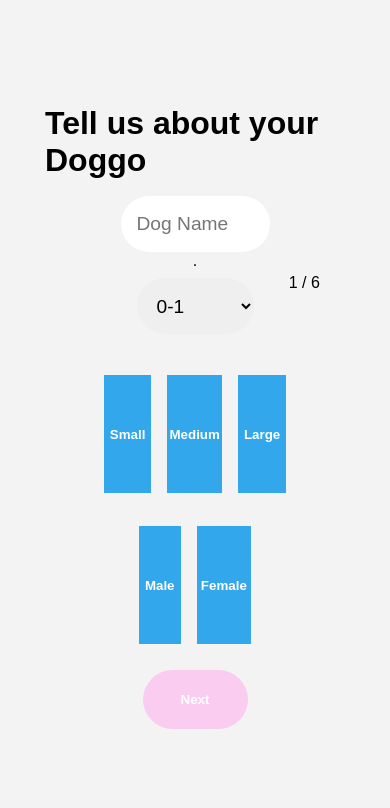
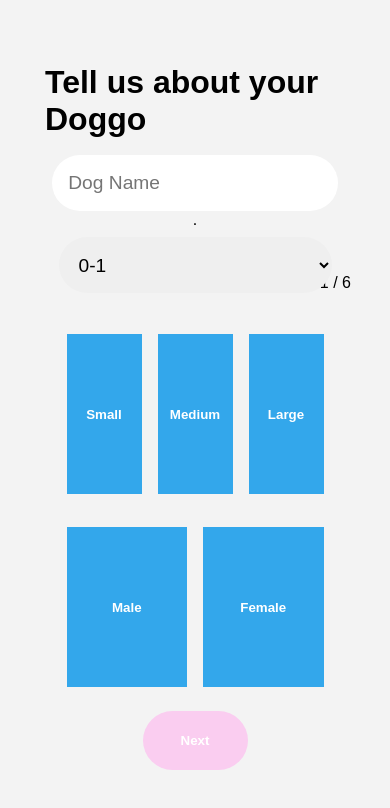
Before and after one commit to n335h/doggystuff, a React (Create React App) app: page /Survey in a window 390 px wide. Shown: the top 808 px of the page. Built offline with nearby package versions, Linux system fonts and the light colour scheme; no server answers.

Commit message:
some button styles css survey

```diff
--- a/src/pages/Landing/Landing.css
+++ b/src/pages/Landing/Landing.css
@@ -249,7 +249,7 @@ input:focus {
   background-color: var(--main-blue); /* Change this to your desired button style */
   color: #fff;
   padding: 10px;
-  margin-left: -10.5vw;
+  margin-left: -10.4vw;
   margin-top: 0.6vh;
   font-size: 1.1rem;
   font-weight:600;
--- a/src/pages/Navbar/Navbar.tsx
+++ b/src/pages/Navbar/Navbar.tsx
@@ -120,6 +120,8 @@ export default function Navbar({ isSignedIn, setIsSignedIn, visible }: NavbarPro
     const section2End = 2 * sectionHeight;
     const section3Start = 2 * sectionHeight;
     const section3End = 3 * sectionHeight;
+    const section4Start = 3 * sectionHeight;
+    const section4End = 4 * sectionHeight;
 
 
 
@@ -136,6 +138,9 @@ export default function Navbar({ isSignedIn, setIsSignedIn, visible }: NavbarPro
       }
       else if (scrollY >= section3Start && scrollY < section3End) {
         currentSection = 3;
+        console.log('currentSection', currentSection);
+      } else if (scrollY >= section4Start && scrollY < section4End) {
+        currentSection = 4;
         console.log('currentSection', currentSection);
       }
       // Add more conditions and color classes as needed
@@ -155,7 +160,12 @@ export default function Navbar({ isSignedIn, setIsSignedIn, visible }: NavbarPro
         newColor =  'logo3'; // Set the desired color
         newSignOutColor = 'signedinicon3';
         console.log('newColor3', newColor);
+      } else if (currentSection === 4) {
+        newColor =  'logo4'; // Set the desired color
+        newSignOutColor = 'signedinicon4';
+        console.log('newColor4', newColor);
       }
+
       // Get the path element by its ID
       const pathElement = document.getElementById('profileicon');
       const pathElement2 = document.getElementById('dropdown-menu-signout-button');
--- a/src/pages/Survey/formPages/Survey.css
+++ b/src/pages/Survey/formPages/Survey.css
@@ -75,13 +75,11 @@ label, legend {
 
 
 }
-.dogSexOption, .dogSizeOption{
+.dogSexOption, .dogSizeOption, .dogHealthOption {
     display: flex;
     flex-direction: column;
     align-items: center;
     justify-content: center;
-    width:10vw;
-
 
 
 }
@@ -96,8 +94,8 @@ label, legend {
     flex-direction: row;
     align-items: center;
     justify-content: center;
-    height: 14vh;
-    width: 14vw;
+    height: 20vh;
+    width: 15vw;
     background-color: var(--main-blue);
     color: #fff;
     font-weight: 700;
@@ -238,46 +236,90 @@ margin: 2rem;
     justify-content: center;
 }
 
+@media screen and (max-width: 1200px){
+
+    .dogSex button , .dogSize button, .pureCross button, .dogHealth button {
+        height: 20vh;
+        width: 20vw;
+    }
+     .dogSize, .dogSex {
+        width: 40vw;
+    }
 
 
+    .surveyForm input {
+        width:60%;
 
 
-
-
-
-
-
-
-
-
-
-
-
-
-
-
-
-
-
-@media screen and (max-width:750px){
-
-    .surveyContent {
-
-        width: 80%;
-
-
+    }
+    .dropdownOptions {
+        width:65%;
 
     }
 
 }
-@media screen and (max-width: 430px){
-
-    .surveyContent {
-
-        width: 80%;
+@media screen and (max-width: 1000px){
+    .dogSex button , .dogSize button, .pureCross button, .dogHealth button {
+        height: 10rem;
+        width: 12rem;
+    }
+   .dogSize, .dogSex {
+        width: 50vw;
+    }
+    .surveyForm input {
+        width:60%;
 
 
+    }
+    .dropdownOptions {
+        width:65%;
 
     }
 
 }
+/* @media screen and (max-width: 500px){
+    .dogSex button , .dogSize button, .pureCross button, .dogHealth button {
+        height: 7rem;
+        width: 14rem;
+    }
+   .dogSize, .dogSex {
+        width: 70vw;
+    }
+
+} */
+
+@media screen and (max-width: 750px){
+
+    form.surveyForm {
+        display: flex;
+        flex-direction: column;
+        align-items: center;
+        justify-content: space-between;
+
+    }
+    .surveyForm input {
+        width:65vw;
+        height: 3.5rem;
+        margin-bottom: 1rem;
+        border: none;
+        border-radius: 5px;
+        padding: 0 1rem;
+        font-size: 1.2rem;
+        border-radius:17.4rem;
+        margin: 0;
+
+    }
+    .dropdownOptions {
+        width:70vw;
+        height: 3.5rem;
+        margin-bottom: 1rem;
+        border: none;
+        border-radius: 5px;
+        padding: 1rem;
+        font-size: 1.2rem;
+        border-radius:17.4rem;
+    }
+    .dogSize, .dogSex {
+        width: 70vw;
+    }
+}
```
